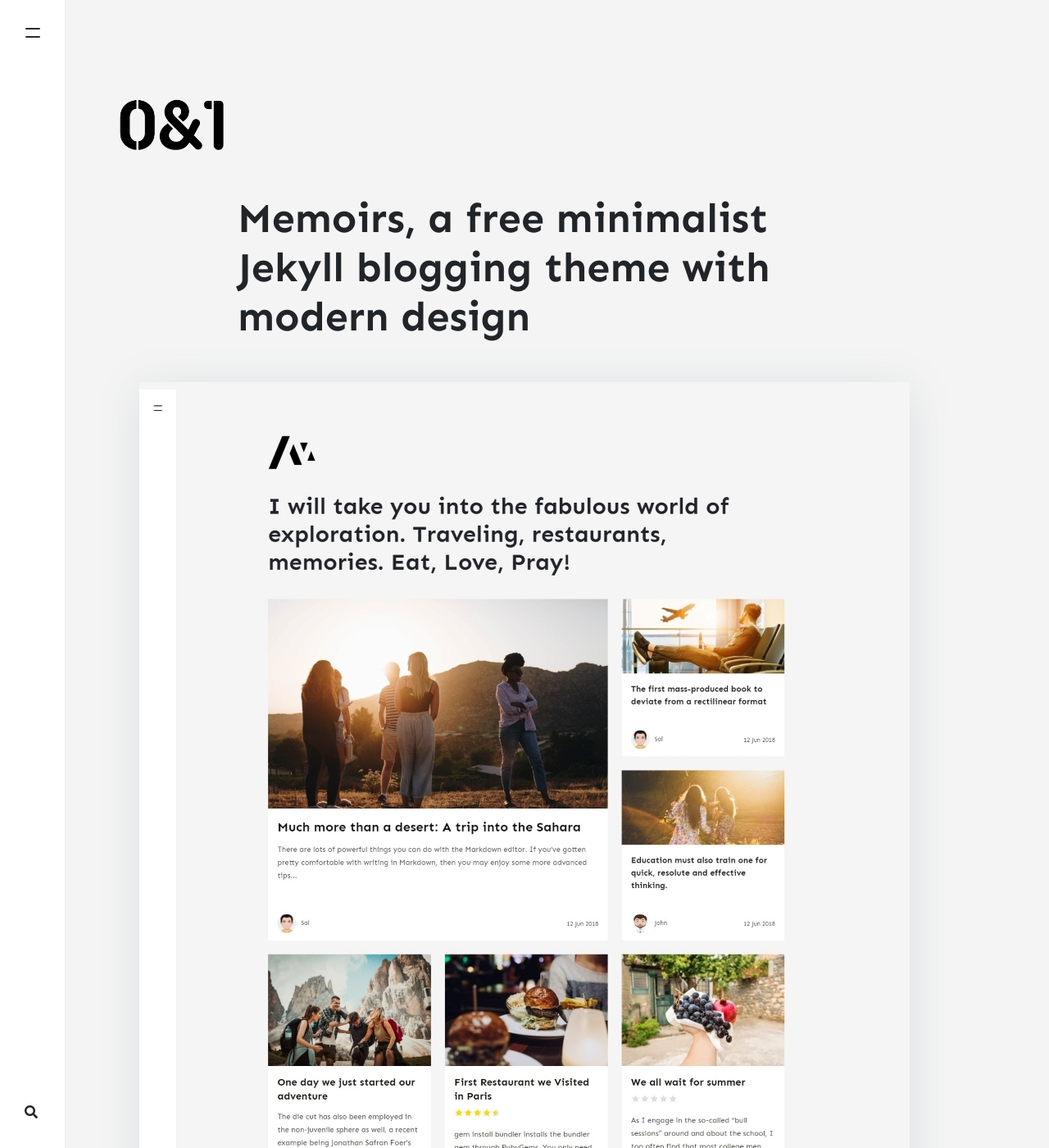
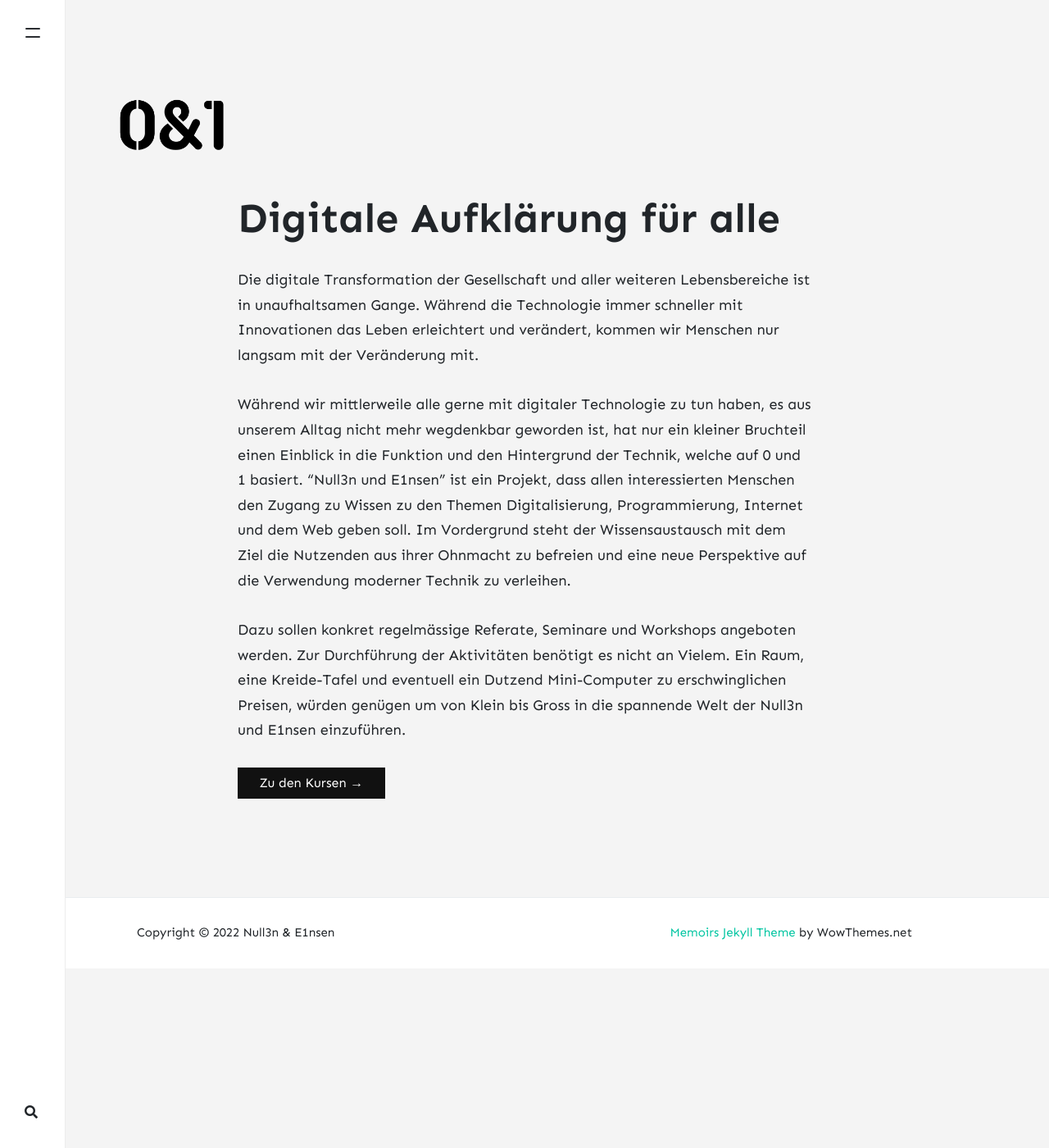
Before and after one commit to nullen-einsen/nullen-einsen.github.io, a Jekyll site: the page built from _pages/about.md, in a window 1280 px wide and 1400 px high. Shown: the whole window at 82% size. Built offline with Jekyll 4.4.1, drawn with Linux system fonts in a browser that asks for light colours; nearby versions of some CDN libraries; comment, search, counter and statistics services are not loaded; some of the changed text lies outside the part shown.

Commit message:
add about

```diff
--- a/_pages/about.md
+++ b/_pages/about.md
@@ -1,12 +1,29 @@
 ---
 layout: page
-title: Memoirs, a free minimalist Jekyll blogging theme with modern design
+title: Digitale Aufklärung für alle
 permalink: /about
 comments: false
-image: assets/images/screenshot.jpg
+#image: assets/images/screenshot.jpg
 imageshadow: true
 ---
 
-This website is a demonstration to see **Memoirs Jekyll theme** in action. The theme is compatible with Github pages, in fact even this demo itself is created with Github Pages and hosted with Github.
+Die digitale Transformation der Gesellschaft und aller weiteren Lebensbereiche ist in
+unaufhaltsamen Gange. Während die Technologie immer schneller mit Innovationen das
+Leben erleichtert und verändert, kommen wir Menschen nur langsam mit der Veränderung
+mit.
 
-<a target="_blank" href="https://bootstrapstarter.com/jekyll-theme-memoirs/" class="btn btn-dark"> Get Memoirs for Jekyll &rarr;</a>
+Während wir mittlerweile alle gerne mit digitaler Technologie zu tun haben, es aus unserem
+Alltag nicht mehr wegdenkbar geworden ist, hat nur ein kleiner Bruchteil einen Einblick in
+die Funktion und den Hintergrund der Technik, welche auf 0 und 1 basiert.
+“Null3n und E1nsen” ist ein Projekt, dass allen interessierten Menschen den Zugang zu
+Wissen zu den Themen Digitalisierung, Programmierung, Internet und dem Web geben soll.
+Im Vordergrund steht der Wissensaustausch mit dem Ziel die Nutzenden aus ihrer
+Ohnmacht zu befreien und eine neue Perspektive auf die Verwendung moderner Technik zu
+verleihen.
+
+Dazu sollen konkret regelmässige Referate, Seminare und Workshops angeboten werden.
+Zur Durchführung der Aktivitäten benötigt es nicht an Vielem. Ein Raum, eine Kreide-Tafel
+und eventuell ein Dutzend Mini-Computer zu erschwinglichen Preisen, würden genügen um
+von Klein bis Gross in die spannende Welt der Null3n und E1nsen einzuführen.
+
+<a target="_blank" href="https://nullen-einsen.github.io/categories/kurse" class="btn btn-dark"> Zu den Kursen &rarr;</a>
```
